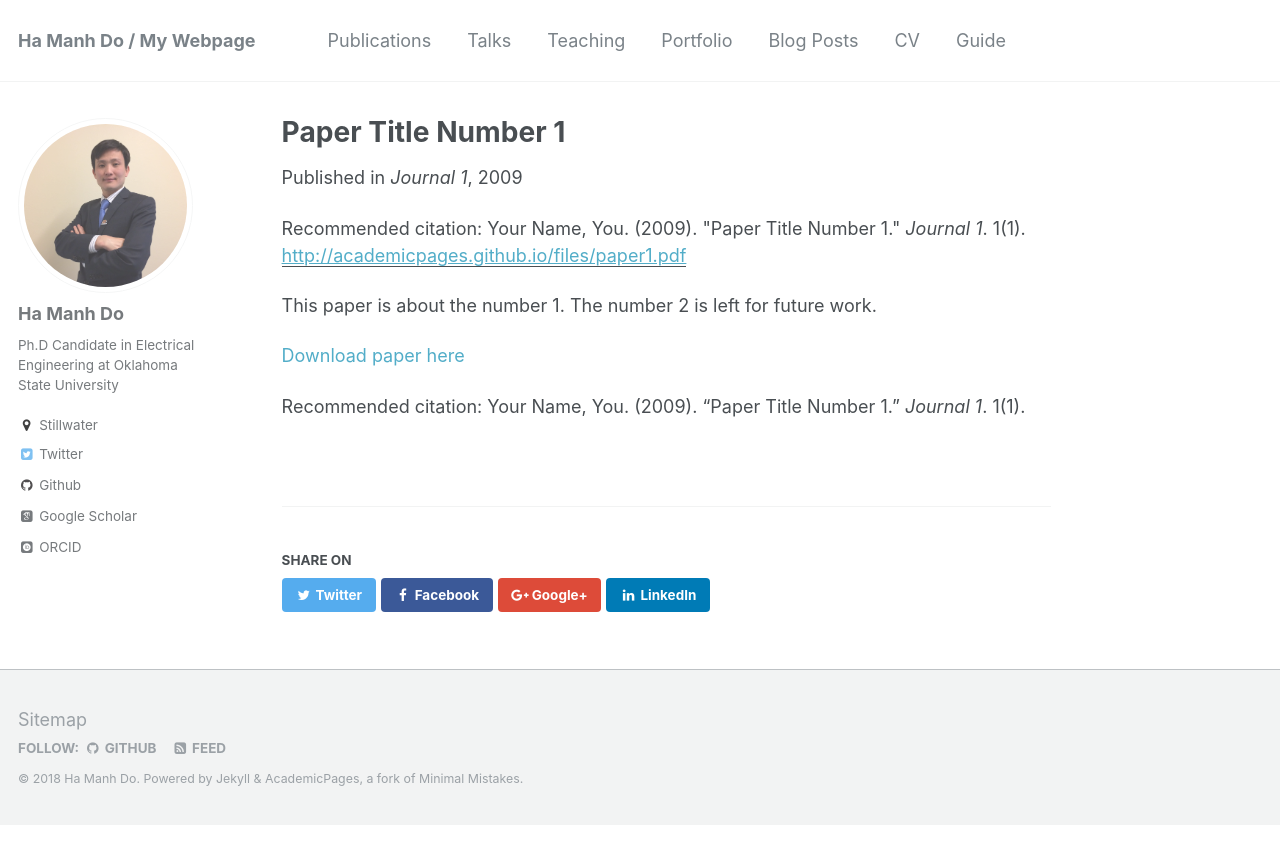
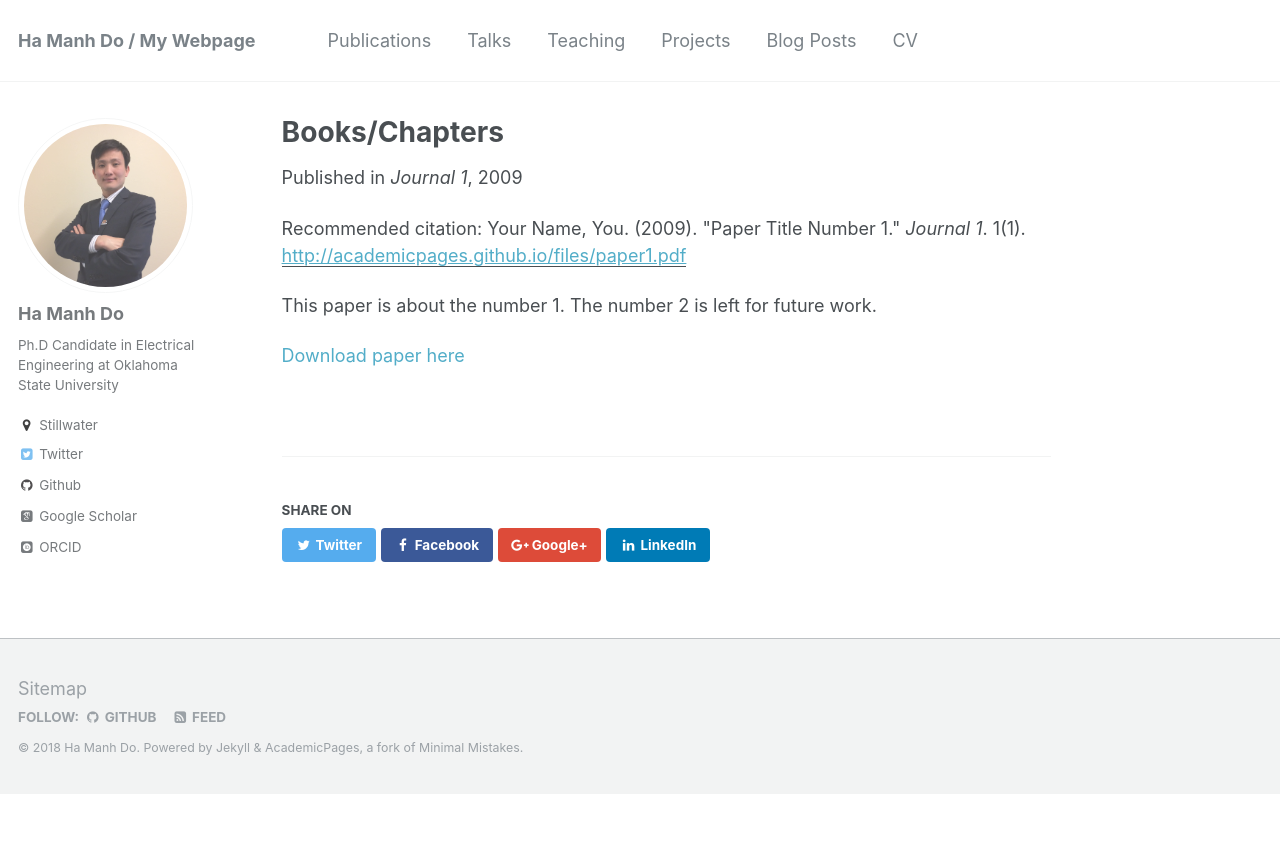
Before and after one commit to hmdo/hmdo.github.io, a Jekyll site: the page built from _publications/publications.md, in a window 1280 px wide. Shown: the top 864 px of the page. Built offline with Jekyll 4.4.1, drawn with Linux system fonts in a browser that asks for light colours; some web fonts are replaced.

Commit message:
Create mypage

```diff
--- a/_config.yml
+++ b/_config.yml
@@ -241,15 +241,6 @@ defaults:
       author_profile: true
       share: true
       comments: true
-  # _portfolio
-  - scope:
-      path: ""
-      type: portfolio
-    values:
-      layout: single
-      author_profile: true
-      share: true
-      comment: true
   # _talks
   - scope:
       path: ""
--- a/_data/navigation.yml
+++ b/_data/navigation.yml
@@ -9,14 +9,11 @@ main:
   - title: "Teaching"
     url: /teaching/
 
-  - title: "Portfolio"
-    url: /portfolio/
+  - title: "Projects"
+    url: /projects/
 
   - title: "Blog Posts"
     url: /year-archive/
 
   - title: "CV"
     url: /cv/
-
-  - title: "Guide"
-    url: /markdown/
--- a/_publications/publications.md
+++ b/_publications/publications.md
@@ -1,7 +1,7 @@
 ---
-title: "Paper Title Number 1"
+title: "Books/Chapters"
 collection: publications
-permalink: /publication/2009-10-01-paper-title-number-1
+permalink: /publication/publications
 excerpt: 'This paper is about the number 1. The number 2 is left for future work.'
 date: 2009-10-01
 venue: 'Journal 1'
@@ -11,5 +11,3 @@ citation: 'Your Name, You. (2009). &quot;Paper Title Number 1.&quot; <i>Journal
 This paper is about the number 1. The number 2 is left for future work.
 
 [Download paper here](http://academicpages.github.io/files/paper1.pdf)
-
-Recommended citation: Your Name, You. (2009). "Paper Title Number 1." <i>Journal 1</i>. 1(1).
```
